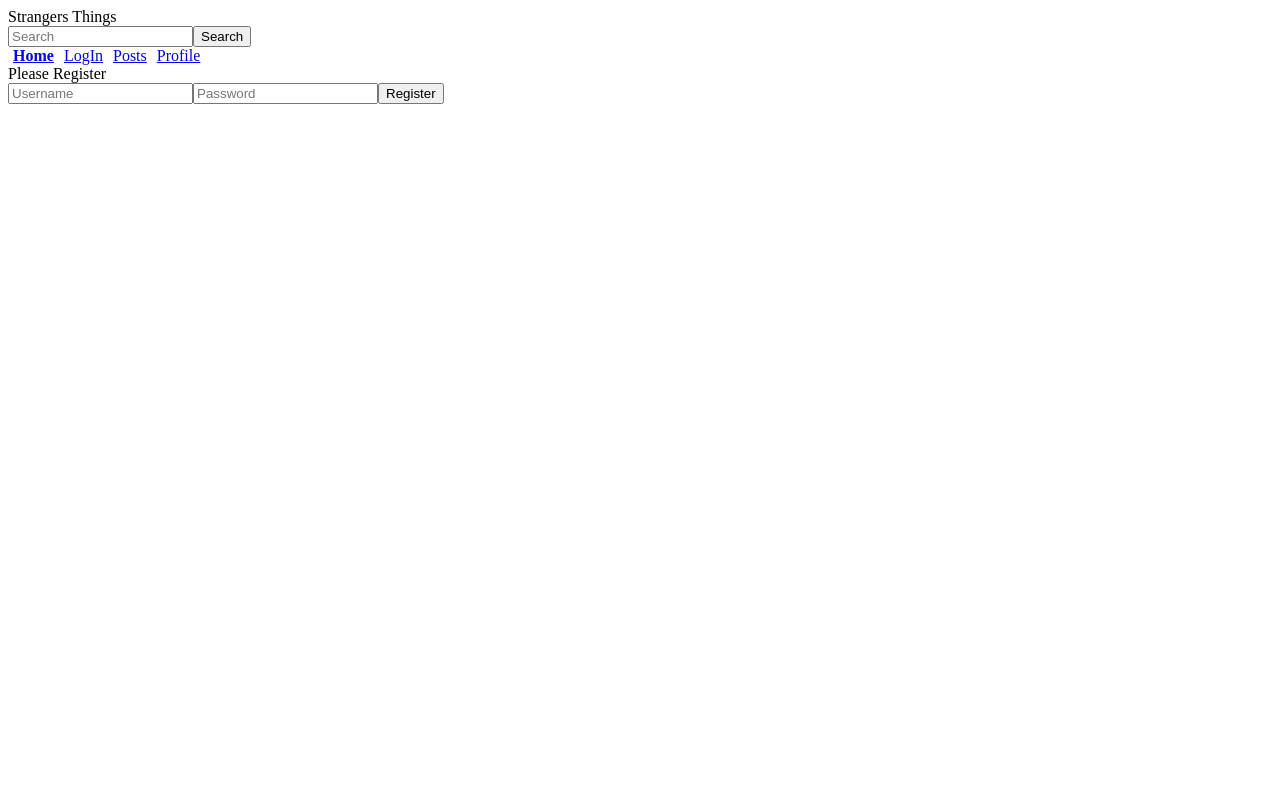
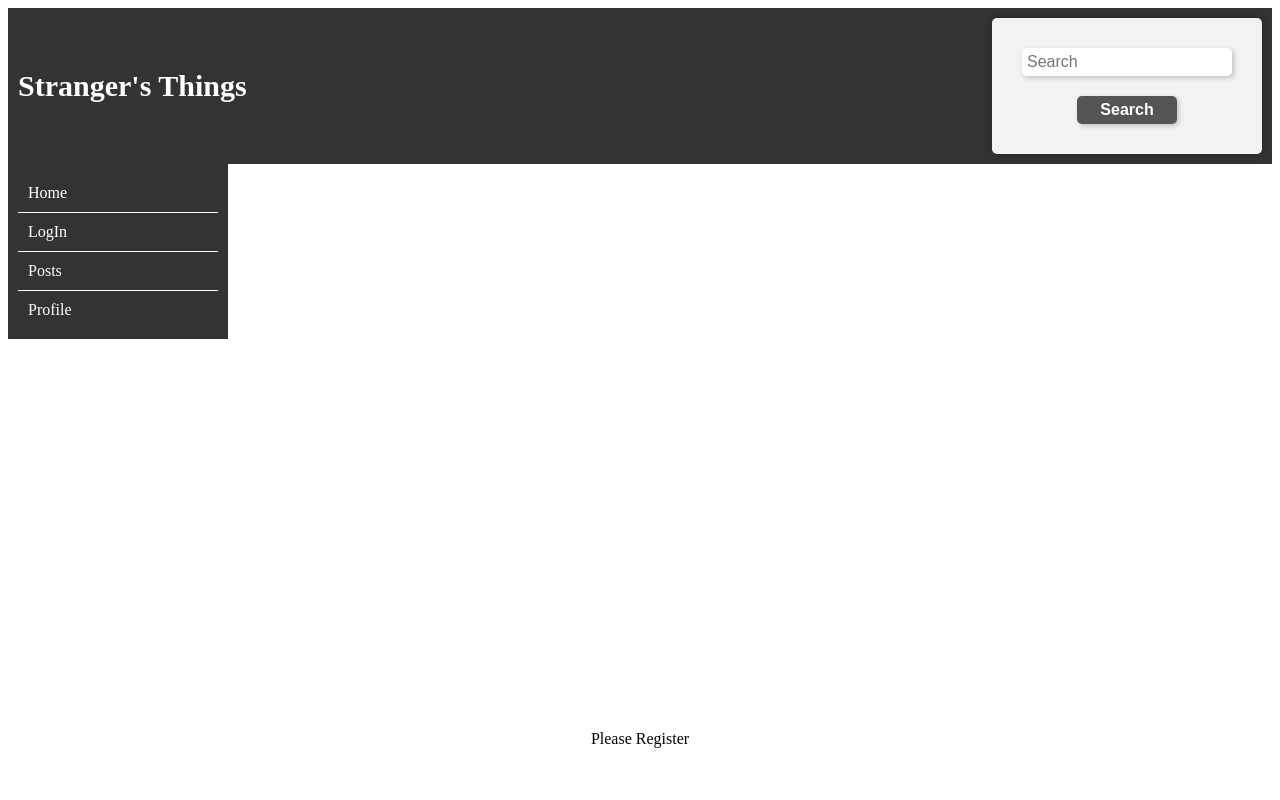
Before and after one commit to znitz23/strangers-things, a React (Create React App) app: page / in a window 1280 px wide. Shown: the top 800 px of the page. Built offline with nearby package versions, Linux system fonts and the light colour scheme.

Commit message:
basic css updates

```diff
--- a/public/index.html
+++ b/public/index.html
@@ -4,7 +4,7 @@
     <meta charset="UTF-8">
     <meta http-equiv="X-UA-Compatible" content="IE=edge">
     <meta name="viewport" content="width=device-width, initial-scale=1.0">
-    <title>Document</title>
+    <title>Stanger's Things</title>
 </head>
 <body>
     <div id="root">
--- a/src/components/header.js
+++ b/src/components/header.js
@@ -3,7 +3,7 @@ import React from "react";
 const Header = () => {
 return (
     <section className="headerElem">
-    <div>Strangers Things</div>
+    <div>Stranger's Things</div>
     <form>
         <input type="text" placeholder="Search"/>
         <button type="submit">Search</button>
--- a/src/components/style.css
+++ b/src/components/style.css
@@ -1,27 +1,142 @@
-.active {
+#mainContainer {
+    display: flex;
+    justify-content: center;
+    align-items: center;
+    height: 100vh;
+  }
+
+  form {
+    display: flex;
+    flex-direction: column;
+    align-items: center;
+    background-color: #f2f2f2;
+    padding: 20px;
+    border-radius: 5px;
+    box-shadow: 0px 0px 10px rgba(0, 0, 0, 0.3);
+  }
+
+  input[type="text"],
+  input[type="password"] {
+    padding: 10px;
+    margin: 10px;
+    border-radius: 5px;
+    border: none;
+    width: 300px;
+  }
+
+  button[type="submit"] {
+    padding: 10px;
+    margin: 10px;
+    border-radius: 5px;
+    border: none;
+    width: 100px;
+    background-color: #333;
+    color: #fff;
     font-weight: bold;
-}
+    cursor: pointer;
+  }
 
-#navFeature {
+  button[type="submit"]:hover {
+    background-color: #555;
+  }
+  .headerElem {
+    display: flex;
+    justify-content: space-between;
+    align-items: center;
+    background-color: #333;
+    color: #fff;
+    padding: 10px;
+  }
+
+  .headerElem div {
+    font-size: 30px;
+    font-weight: bold;
+  }
+
+
+
+  input[type="text"] {
     padding: 5px;
-}
+    margin-right: 10px;
+    border-radius: 5px;
+    border: none;
+    width: 200px;
+  }
 
-#navBar {
+  button[type="submit"] {
+    padding: 5px;
+    border-radius: 5px;
+    border: none;
+    background-color: #555;
+    color: #fff;
+    font-weight: bold;
+    cursor: pointer;
+  }
 
-}
+  button[type="submit"]:hover {
+    background-color: #777;
+  }
 
-.headerElem {
 
-}
 
-#navFeature {
 
-}
+  input {
+    margin-bottom: 10px;
+    padding: 5px;
+    border-radius: 5px;
+    border: none;
+    box-shadow: 2px 2px 5px rgba(0, 0, 0, 0.2);
+    font-size: 16px;
+    width: 250px;
+  }
 
-#mainContainer {
+  button {
+    padding: 10px;
+    background-color: #333;
+    color: #fff;
+    border: none;
+    border-radius: 5px;
+    box-shadow: 2px 2px 5px rgba(0, 0, 0, 0.2);
+    cursor: pointer;
+    transition: all 0.3s ease;
+    width: 250px;
+    font-size: 16px;
+    margin-top: 10px;
+  }
 
-}
+  button:hover {
+    background-color: #555;
+  }
 
-#singlePost {
-    list-style: none;
-}
+
+  #navBar {
+    background-color: #333;
+    color: #fff;
+    padding: 10px;
+    display: flex;
+    flex-direction: column;
+    justify-content: space-between;
+    height: 100%;
+    width: 200px;
+    left: 0;
+    top: 67px;
+  }
+
+  /* Style the navigation links */
+  #navBar a {
+    color: #fff;
+    text-decoration: none;
+    padding: 10px;
+  }
+
+  #navFeature {
+    border-bottom: 1px solid #fff;
+  }
+
+  #navFeature:last-child {
+    border-bottom: none;
+  }
+
+  #navBar a:hover {
+    background-color: #555;
+  }
--- a/src/index.js
+++ b/src/index.js
@@ -5,4 +5,5 @@ import { BrowserRouter } from 'react-router-dom';
 
 
 
+
 createRoot(document.getElementById('root')).render(<BrowserRouter><App /></BrowserRouter>);
```
